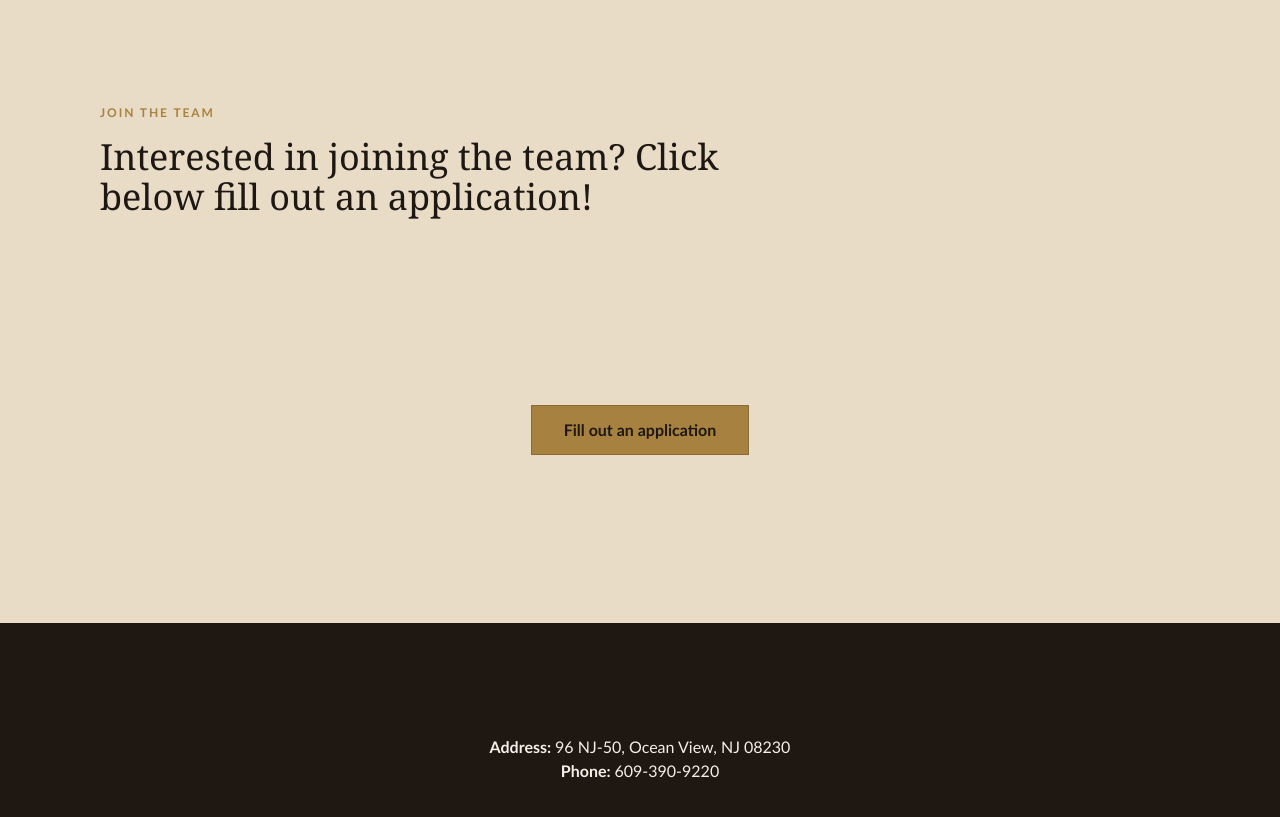
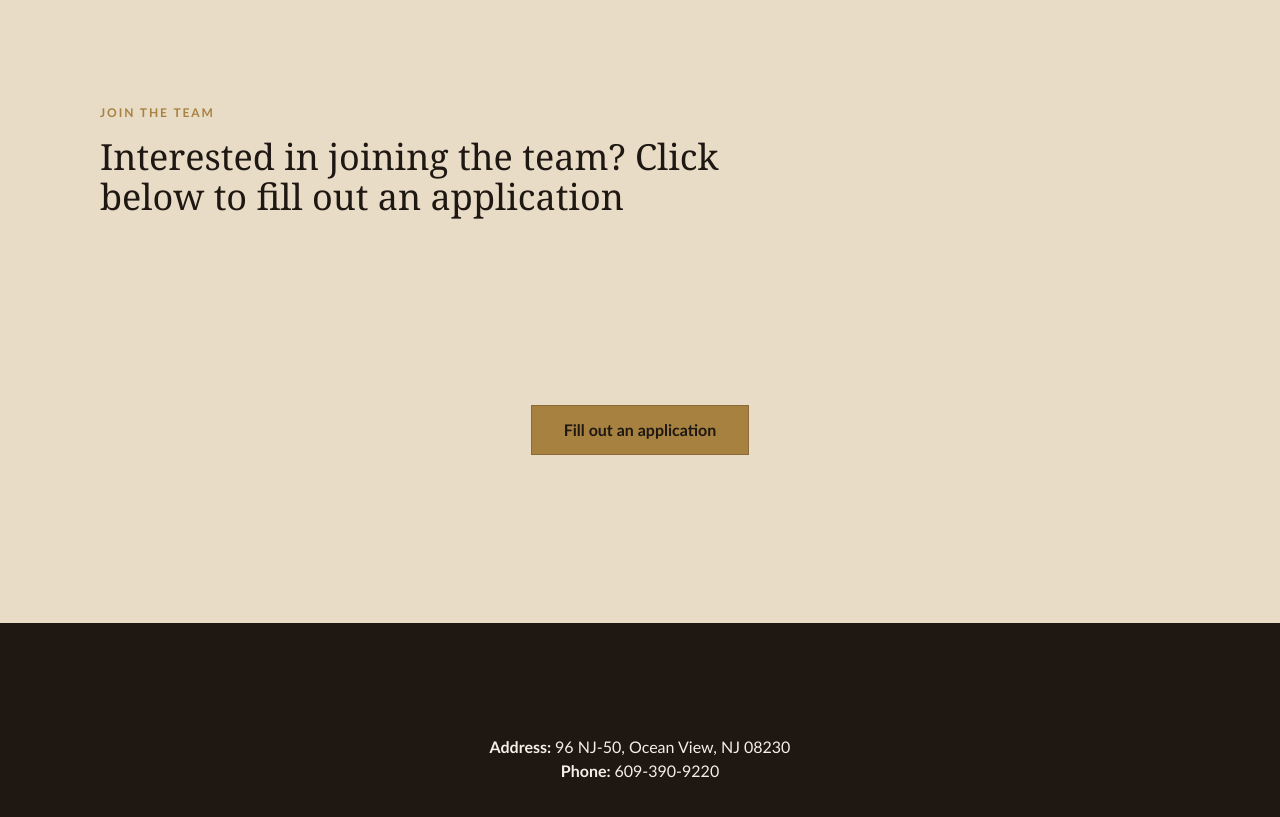
Before and after one commit to nick92461/salon-evolve, a Next.js app: page / in a window 1280 px wide. Shown: the part 3440-4257 px from the top of the page. Built offline with nearby package versions, Linux system fonts and the light colour scheme.

Commit message:
cleanup Careers.tsx

```diff
--- a/src/components/Careers.tsx
+++ b/src/components/Careers.tsx
@@ -17,7 +17,7 @@ export default function CareersSection() {
           <p className="mb-4 text-xs font-semibold uppercase tracking-[0.16em] text-brass">
             Join the Team
           </p>
-          <h2 className="mb-3 font-display text-4xl">Interested in joining the team? Click below fill out an application!</h2>
+          <h2 className="mb-3 font-display text-4xl">Interested in joining the team? Click below to fill out an application</h2>
         </motion.div>
         <motion.div
             initial={{ opacity: 0, y: 28 }}
```
